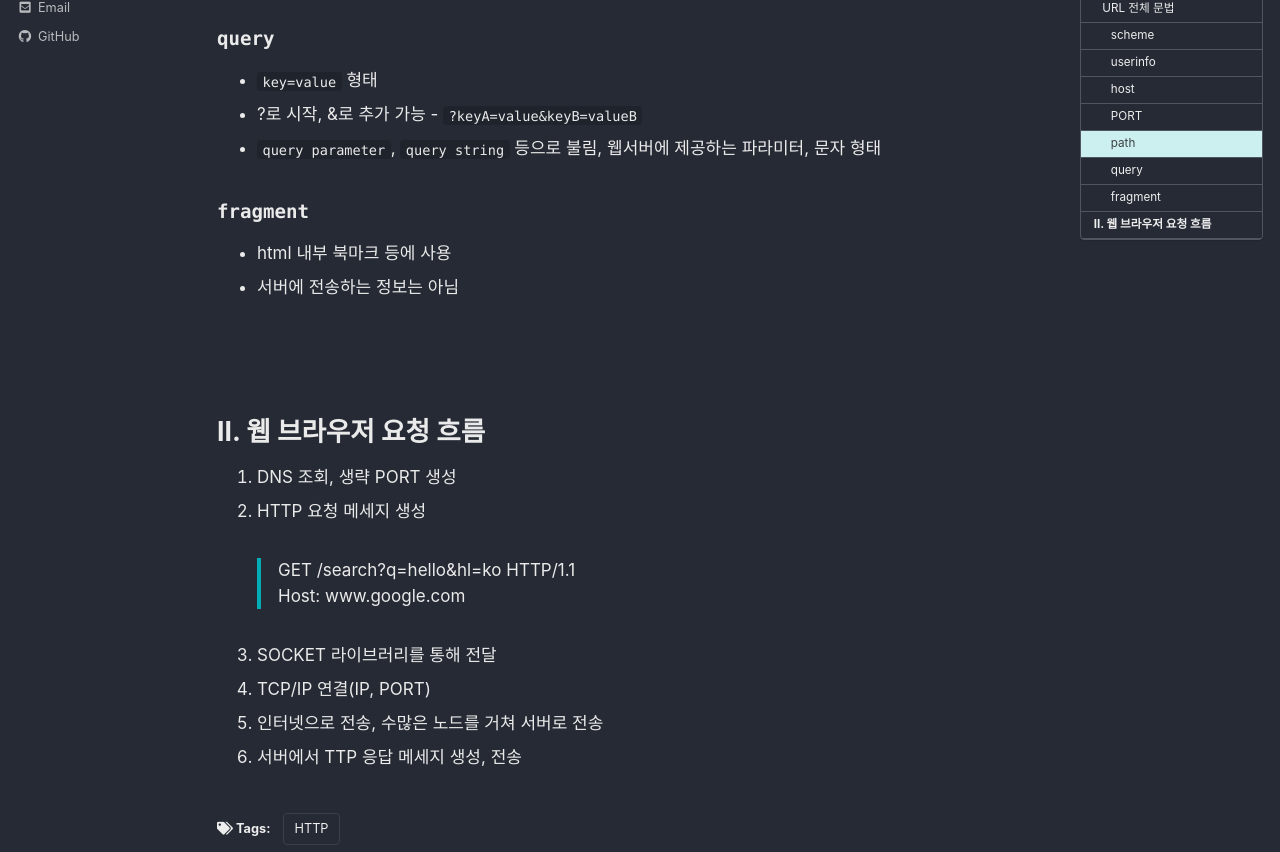
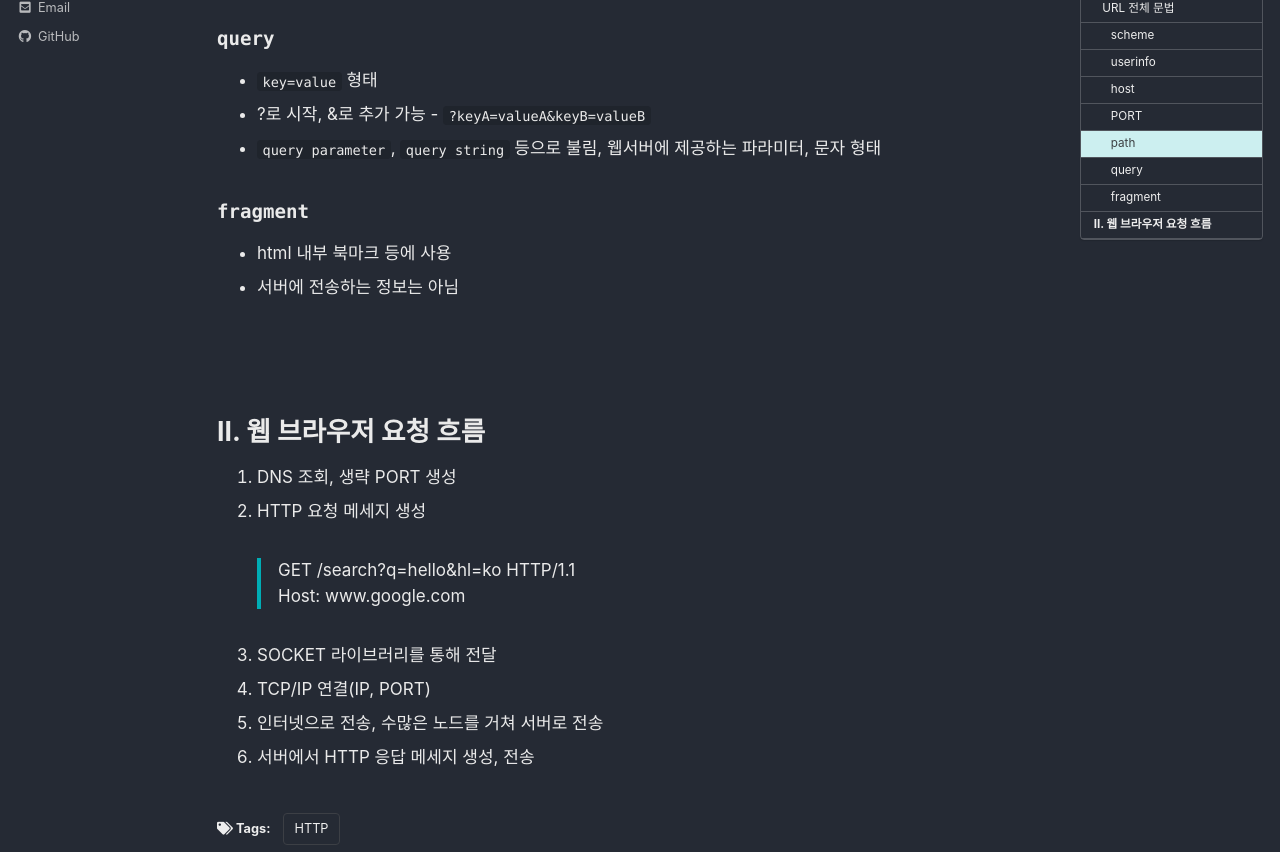
Before and after one commit to Mighty96/Mighty96.github.io, a Jekyll site: the page built from _posts/study/2021-03-11-http-2.md, in a window 1280 px wide and 1400 px high, scrolled down 1499 px. Shown: the part 153-1005 px from the top of the window. Built offline with Jekyll 4.4.1, drawn with Linux system fonts in a browser that asks for light colours; cached includes are drawn as plain includes; comment, search, counter and statistics services are not loaded.

Commit message:
오타수정

```diff
--- a/_posts/study/2021-03-11-http-2.md
+++ b/_posts/study/2021-03-11-http-2.md
@@ -63,7 +63,7 @@ toc_sticky: true
 ### `query`
 
 - `key=value` 형태
-- ?로 시작, &로 추가 가능 - `?keyA=value&keyB=valueB`
+- ?로 시작, &로 추가 가능 - `?keyA=valueA&keyB=valueB`
 - `query parameter`, `query string` 등으로 불림, 웹서버에 제공하는 파라미터, 문자 형태
 
 ### `fragment`
@@ -82,4 +82,4 @@ toc_sticky: true
 3. SOCKET 라이브러리를 통해 전달
 4. TCP/IP 연결(IP, PORT)
 5. 인터넷으로 전송, 수많은 노드를 거쳐 서버로 전송
-6. 서버에서 TTP 응답 메세지 생성, 전송
+6. 서버에서 HTTP 응답 메세지 생성, 전송
```
